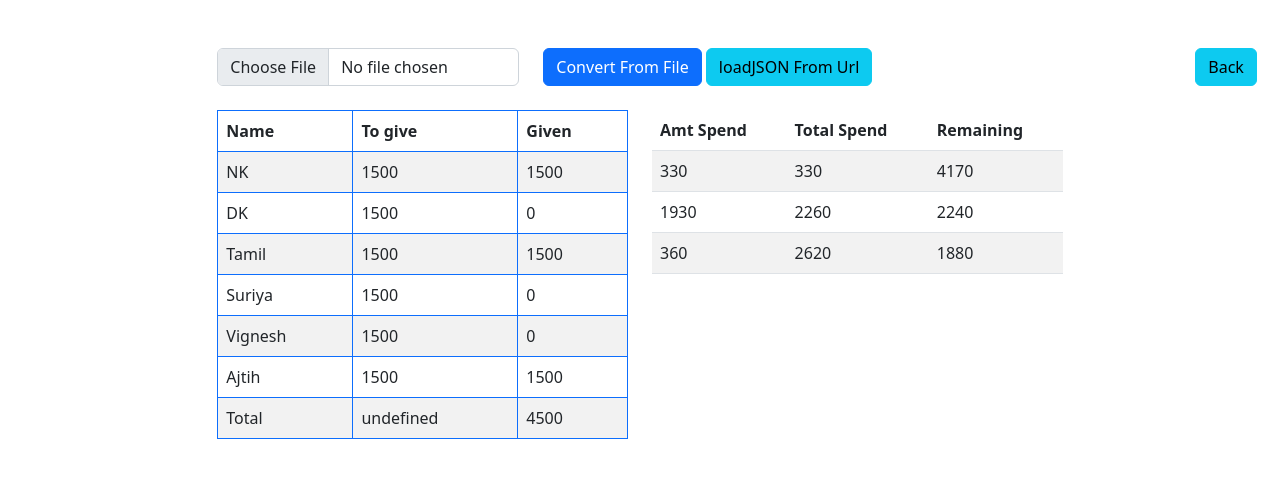
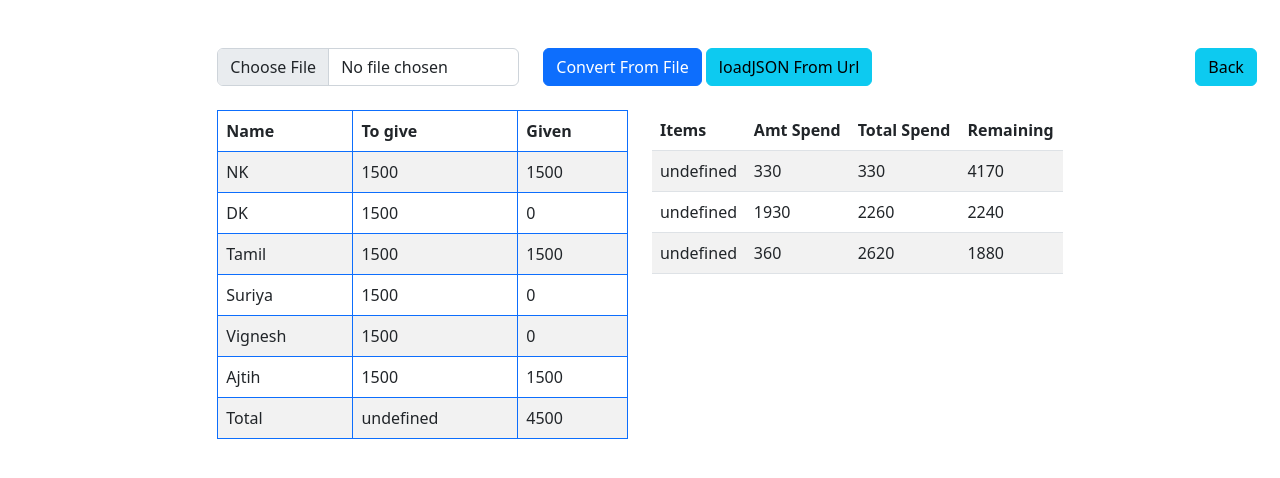
Before and after one commit to naveenmnk25/naveenmnk25.github.io, a plain HTML site: page assests/getjson/index.html in a window 1280 px wide. Both pictures are taken after a click on the button "loadJSON From Url". Drawn offline with nearby package versions, Linux system fonts and the light colour scheme.

Commit message:
Adding item

```diff
--- a/assests/getjson/excel.js
+++ b/assests/getjson/excel.js
@@ -28,7 +28,8 @@ let Member = [{
     "Each": Number,
     "ToGive": Number,
     "Given": Number,
-    "spend": Number
+    "spend": Number,
+    "Item": Number
 }]
 
 let rowObject;
@@ -74,6 +75,7 @@ document.getElementById('button').addEventListener("click", () => {
                 RemAmt = temp - AmtSpend[i].spend;
                 temp = RemAmt;
                 s += '<tr>';
+                s += '<td>' + AmtSpend[i].Item + '</td>';
                 s += '<td>' + AmtSpend[i].spend + '</td>';
                 s += '<td>' + TotalAmt + '</td>';
                 s += '<td>' + RemAmt + '</td>';
@@ -90,7 +92,7 @@ function loadJSON(callback) {
 
     $.getJSON('https://naveenmnk25.github.io/assests/details.json', function (data) {
         console.log("data", data);
-        Member = data.filter(x => x.sno < 8)
+        var Member = data.filter(x => x.sno < 8)
         AmtSpend = data.filter(x => x.sno >= 8).filter(x => x.spend > 0)
         console.log("Member", Member);
         console.log("AmtSpend", AmtSpend);
@@ -116,6 +118,7 @@ function loadJSON(callback) {
             RemAmt = temp - AmtSpend[i].spend;
             temp = RemAmt;
             s += '<tr>';
+            s += '<td>' + AmtSpend[i].Item + '</td>';
             s += '<td>' + AmtSpend[i].spend + '</td>';
             s += '<td>' + TotalAmt + '</td>';
             s += '<td>' + RemAmt + '</td>';
--- a/assests/getjson/index.html
+++ b/assests/getjson/index.html
@@ -43,6 +43,7 @@
             <div class="col-md-4">
                 <table class="table table-striped table-hover">
                     <thead>
+                        <th>Items</th>
                         <th>Amt Spend</th>
                         <th>Total Spend</th>
                         <th>Remaining</th>
```
Also changed, not shown: index.html (+2 -0 lines).
